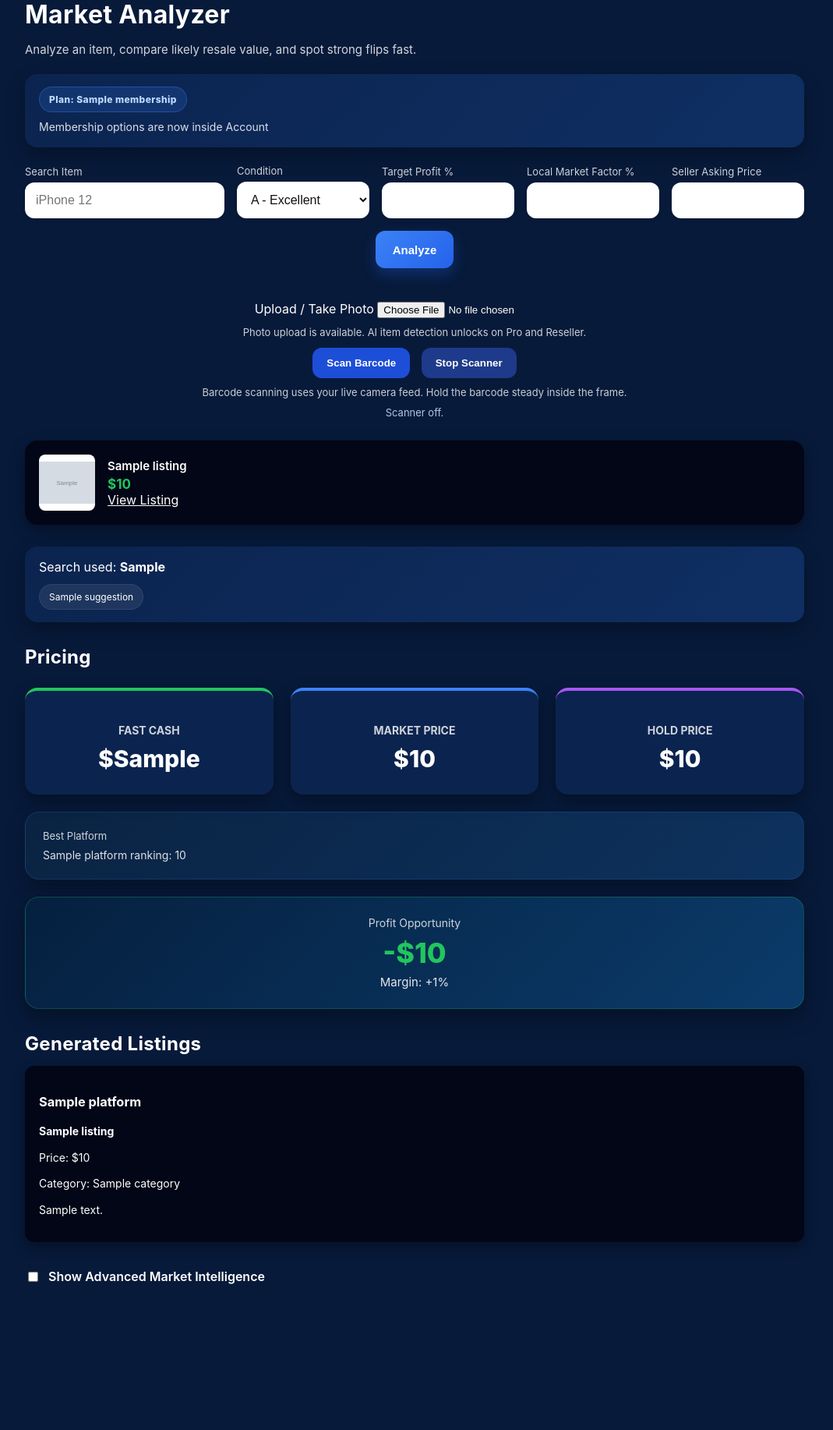
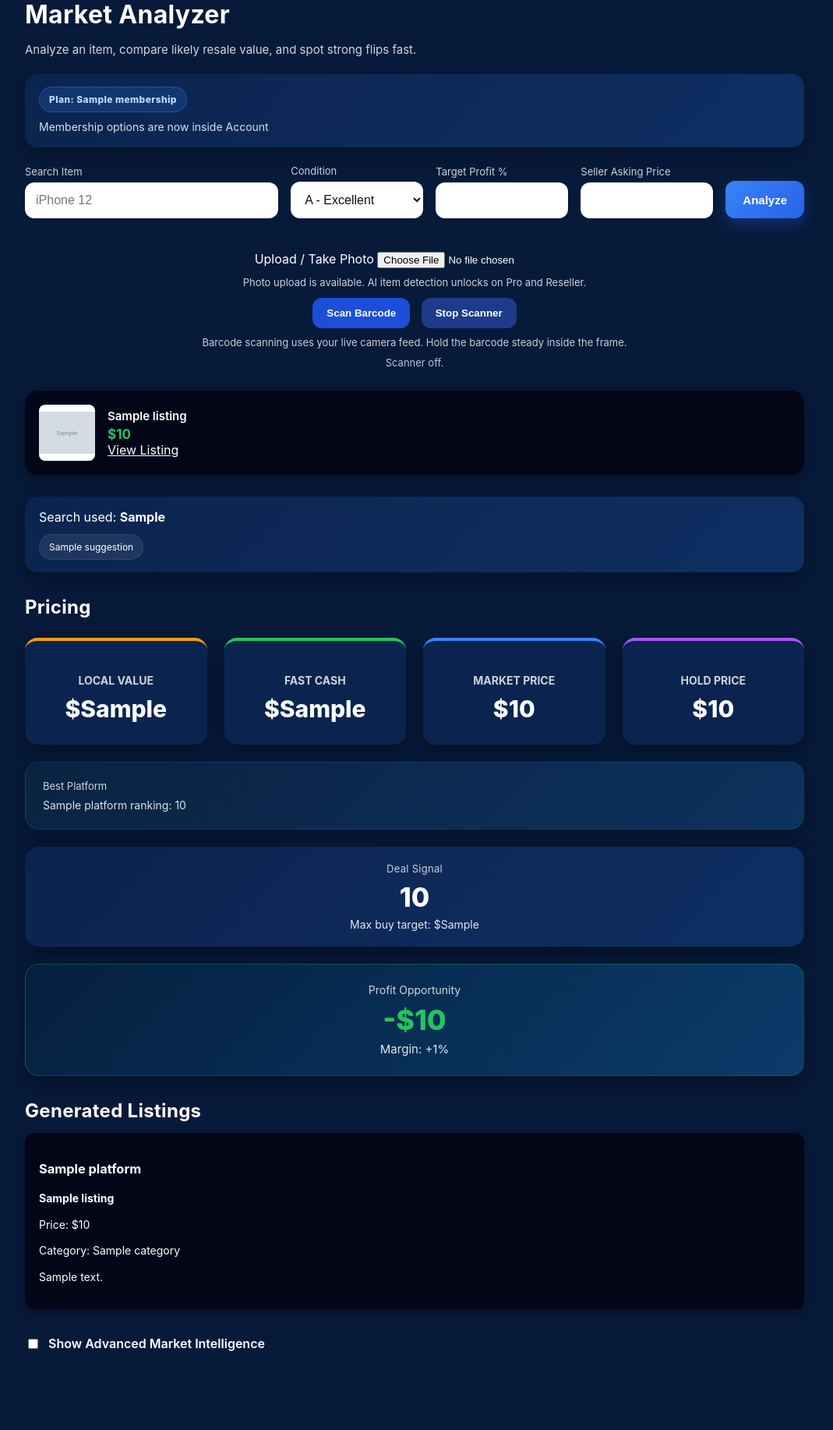
Before and after one commit to donnieclams42-star/clams-resale-engine, a FastAPI app: template templates/dashboard.html in a window 1280 px wide. Shown: the part 145-1979 px from the top of the page at 78% size, without its empty margins (108-1177 px from the left). Before the commit the page ends 1792 px from the top, so only its background shows below. Run offline with FastAPI, Linux system fonts and the light colour scheme; the template is opened without the code that fills it: most values are stand-ins (such as "Sample title", 1, 10 or a date in 2020); grey boxes marked "Sample" are stand-in pictures; some libraries are stand-ins or nearby versions.

Commit message:
Final stabilization pass before radar

```diff
--- a/main.py
+++ b/main.py
@@ -310,6 +310,30 @@ def deal_score_class(score):
     if score >= 60:
         return "score-medium"
     return "score-weak"
+
+
+def deal_temperature_class(label: str):
+    label = (label or "").upper()
+    if label == "HOT DEAL":
+        return "deal-hot"
+    if label == "WARM DEAL":
+        return "deal-warm"
+    if label == "COOL DEAL":
+        return "deal-cool"
+    return "deal-pass"
+
+
+def normalize_local_factor(value) -> int:
+    try:
+        number = int(round(float(value)))
+    except Exception:
+        return DEFAULT_USER_SETTINGS["local_factor"]
+
+    if number < 40:
+        number = 40
+    if number > 120:
+        number = 120
+    return number
 
 
 def get_plan_ui_context(user: dict):
@@ -687,6 +711,8 @@ async def analyze(
     if local_factor is None:
         local_factor = settings["local_factor"]
 
+    local_factor = normalize_local_factor(local_factor)
+
     if not platforms:
         platforms = settings["platforms"]
 
@@ -782,19 +808,12 @@ async def analyze(
     data["flip_score_ui"] = clamp_score(data.get("flip_score", 0))
     data["deal_score_class"] = deal_score_class(data["deal_score_ui"])
     data["flip_score_class"] = deal_score_class(data["flip_score_ui"])
+    data["deal_temperature"] = data.get("deal_temperature", "PASS")
+    data["deal_temperature_class"] = deal_temperature_class(data["deal_temperature"])
     data["query_used"] = query
     data["suggestions"] = suggestions or []
 
-    if asking_price is not None:
-        try:
-            market_price = float(data.get("market_price", 0))
-            profit_delta = round(market_price - float(asking_price), 2)
-            data["profit_delta"] = profit_delta
-            data["profit_margin_percent"] = round((profit_delta / float(asking_price)) * 100, 1) if float(asking_price) > 0 else 0
-        except Exception:
-            data["profit_delta"] = None
-            data["profit_margin_percent"] = None
-    else:
+    if asking_price is None:
         data["profit_delta"] = None
         data["profit_margin_percent"] = None
 
@@ -881,6 +900,26 @@ async def save_settings(
     )
 
 
+# ---------- ACCOUNT PREFERENCES ----------
+
+@app.post("/account/preferences")
+async def save_account_preferences(
+    request: Request,
+    email: str = Form(""),
+    local_factor: float = Form(80),
+):
+    email = get_request_email(request, email)
+    if not email:
+        return RedirectResponse("/login", status_code=303)
+
+    user = ensure_user_exists(email)
+    settings = user["settings"]
+    settings["local_factor"] = normalize_local_factor(local_factor)
+    update_user_record(email, {"settings": settings})
+
+    return RedirectResponse(f"/account?email={email}&notice=Market+preferences+saved", status_code=303)
+
+
 # ---------- ACCOUNT ----------
 
 @app.get("/account", response_class=HTMLResponse)
--- a/static/styles.css
+++ b/static/styles.css
@@ -215,6 +215,22 @@ opacity:.9;
 color:#bfdbfe;
 }
 
+.photo-preview-wrap{
+margin:14px auto 0;
+max-width:260px;
+padding:10px;
+border-radius:16px;
+background:rgba(255,255,255,0.04);
+border:1px solid rgba(255,255,255,0.08);
+}
+
+.photo-preview-wrap img{
+display:block;
+width:100%;
+border-radius:12px;
+object-fit:cover;
+}
+
 #scanner{
 display:none;
 position:relative;
@@ -341,7 +357,7 @@ margin-top:3px;
 
 .price-grid{
 display:grid;
-grid-template-columns:repeat(3,1fr);
+grid-template-columns:repeat(4,1fr);
 gap:22px;
 margin-top:25px;
 }
@@ -376,6 +392,58 @@ border-top:4px solid #3b82f6;
 
 .hold{
 border-top:4px solid #a855f7;
+}
+
+.local{
+border-top:4px solid #f59e0b;
+}
+
+.deal-temperature-box{
+margin-top:22px;
+padding:20px 22px;
+border-radius:18px;
+text-align:center;
+box-shadow:0 10px 26px rgba(0,0,0,0.35);
+background:linear-gradient(135deg,#0b244f,#0f2f63);
+}
+
+.deal-temperature-label{
+font-size:13px;
+opacity:.78;
+margin-bottom:8px;
+letter-spacing:.3px;
+}
+
+.deal-temperature-main{
+font-size:34px;
+font-weight:800;
+margin:0;
+}
+
+.deal-temperature-sub{
+margin-top:6px;
+font-size:14px;
+opacity:.88;
+}
+
+.deal-hot{
+border:1px solid rgba(34,197,94,.45);
+box-shadow:0 10px 24px rgba(34,197,94,.16);
+}
+
+.deal-warm{
+border:1px solid rgba(234,179,8,.45);
+box-shadow:0 10px 24px rgba(234,179,8,.16);
+}
+
+.deal-cool{
+border:1px solid rgba(59,130,246,.45);
+box-shadow:0 10px 24px rgba(59,130,246,.16);
+}
+
+.deal-pass{
+border:1px solid rgba(239,68,68,.45);
+box-shadow:0 10px 24px rgba(239,68,68,.16);
 }
 
 /* PROFIT OPPORTUNITY */
--- a/templates/dashboard.html
+++ b/templates/dashboard.html
@@ -8,6 +8,7 @@
 <script>
 let scannerRunning = false;
 let lastDetectedCode = "";
+let scannerCooldown = false;
 
 function toggleAdvanced(){
     const section = document.getElementById("advanced");
@@ -18,15 +19,14 @@ function toggleAdvanced(){
 }
 
 function stopScanner(){
-    if (window.Quagga && scannerRunning) {
-        try {
-            Quagga.stop();
-        } catch (e) {
-            console.log("Scanner stop issue:", e);
-        }
+    if (window.Quagga) {
+        try { Quagga.offDetected(); } catch (e) {}
+        try { Quagga.stop(); } catch (e) {}
     }
 
     scannerRunning = false;
+    scannerCooldown = false;
+
     const scanner = document.getElementById("scanner");
     const status = document.getElementById("scanner-status");
 
@@ -40,12 +40,39 @@ function stopScanner(){
     }
 }
 
+function handleDetectedBarcode(code){
+    const queryInput = document.getElementById("query");
+    const status = document.getElementById("scanner-status");
+
+    if(!code || scannerCooldown){
+        return;
+    }
+
+    if(code === lastDetectedCode){
+        return;
+    }
+
+    lastDetectedCode = code;
+    scannerCooldown = true;
+
+    if(queryInput){
+        queryInput.value = code;
+    }
+
+    if(status){
+        status.textContent = "Barcode captured: " + code;
+    }
+
+    setTimeout(() => {
+        stopScanner();
+    }, 300);
+}
+
 function startScanner(){
     const scanner = document.getElementById("scanner");
     const status = document.getElementById("scanner-status");
-    const queryInput = document.getElementById("query");
 
-    if(!scanner || !queryInput){
+    if(!scanner){
         return;
     }
 
@@ -64,16 +91,21 @@ function startScanner(){
     }
 
     if(scannerRunning){
+        if(status){
+            status.textContent = "Scanner already running.";
+        }
         return;
     }
 
     lastDetectedCode = "";
+    scannerCooldown = false;
     scanner.style.display = "block";
+
     if(status){
         status.textContent = "Starting camera scanner...";
     }
 
-    Quagga.offDetected();
+    try { Quagga.offDetected(); } catch (e) {}
 
     Quagga.init({
         inputStream: {
@@ -81,33 +113,33 @@ function startScanner(){
             type: "LiveStream",
             target: scanner,
             constraints: {
-                facingMode: { ideal: "environment" },
-                width: { ideal: 1280 },
-                height: { ideal: 720 }
+                facingMode: "environment",
+                width: { min: 640, ideal: 1280 },
+                height: { min: 480, ideal: 720 },
+                aspectRatio: { ideal: 1.7777778 }
             },
             area: {
-                top: "10%",
+                top: "15%",
                 right: "5%",
                 left: "5%",
-                bottom: "10%"
+                bottom: "15%"
             },
             singleChannel: false
         },
         locator: {
-            patchSize: "large",
-            halfSample: false
+            patchSize: "medium",
+            halfSample: true
         },
         numOfWorkers: 0,
         locate: true,
-        frequency: 10,
+        frequency: 15,
         decoder: {
             readers: [
                 "ean_reader",
                 "ean_8_reader",
                 "upc_reader",
                 "upc_e_reader",
-                "code_128_reader",
-                "code_39_reader"
+                "code_128_reader"
             ],
             multiple: false
         }
@@ -130,17 +162,44 @@ function startScanner(){
 
     Quagga.onDetected(function(data){
         const code = data && data.codeResult ? data.codeResult.code : "";
-        if(!code || code === lastDetectedCode){
+        if(!code || code.length < 8){
             return;
         }
+        handleDetectedBarcode(code);
+    });
+}
 
-        lastDetectedCode = code;
-        queryInput.value = code;
-        if(status){
-            status.textContent = "Barcode captured: " + code;
+function handlePhotoSelected(event){
+    const file = event.target.files && event.target.files[0];
+    const previewWrap = document.getElementById("photo-preview-wrap");
+    const previewImg = document.getElementById("photo-preview");
+    const status = document.getElementById("photo-status");
+    const analyzeButton = document.getElementById("analyze-btn");
+
+    if(!file){
+        if(previewWrap){ previewWrap.style.display = "none"; }
+        if(status){ status.textContent = ""; }
+        if(analyzeButton){ analyzeButton.textContent = "Analyze"; }
+        return;
+    }
+
+    const reader = new FileReader();
+    reader.onload = function(e){
+        if(previewImg){
+            previewImg.src = e.target.result;
         }
-        stopScanner();
-    });
+        if(previewWrap){
+            previewWrap.style.display = "block";
+        }
+    };
+    reader.readAsDataURL(file);
+
+    if(status){
+        status.textContent = "Photo attached. Tap Analyze to run image detection or combine it with a typed search.";
+    }
+    if(analyzeButton){
+        analyzeButton.textContent = "Analyze Photo";
+    }
 }
 
 window.addEventListener("beforeunload", stopScanner);
@@ -208,16 +267,11 @@ window.addEventListener("beforeunload", stopScanner);
             </div>
 
             <div class="form-group">
-                <label>Local Market Factor %</label>
-                <input type="number" name="local_factor" value="{{ user_settings.local_factor }}">
-            </div>
-
-            <div class="form-group">
                 <label>Seller Asking Price</label>
                 <input type="number" name="asking_price" step="0.01">
             </div>
 
-            <button class="analyze-btn" type="submit">Analyze</button>
+            <button id="analyze-btn" class="analyze-btn" type="submit">Analyze</button>
         </div>
 
         <div class="platform-pills">
@@ -229,7 +283,12 @@ window.addEventListener("beforeunload", stopScanner);
 
         <div class="upload-section">
             <label>Upload / Take Photo</label>
-            <input type="file" name="photo" accept="image/*" capture="environment">
+            <input id="photo-input" type="file" name="photo" accept="image/*" capture="environment" onchange="handlePhotoSelected(event)">
+
+            <div id="photo-status" class="upload-note"></div>
+            <div id="photo-preview-wrap" class="photo-preview-wrap" style="display:none;">
+                <img id="photo-preview" src="" alt="Selected photo preview">
+            </div>
 
             <div class="upload-note">
                 {% if plan_info.ai_photo_enabled %}
@@ -275,6 +334,10 @@ window.addEventListener("beforeunload", stopScanner);
 
     <h2>Pricing</h2>
     <div class="price-grid">
+        <div class="price-card local">
+            <h3>LOCAL VALUE</h3>
+            <p>${{data.local_market_value}}</p>
+        </div>
         <div class="price-card fast">
             <h3>FAST CASH</h3>
             <p>${{data.fast_cash}}</p>
@@ -302,6 +365,12 @@ window.addEventListener("beforeunload", stopScanner);
     </div>
 
     {% if data.profit_delta is not none %}
+    <div class="deal-temperature-box {{ data.deal_temperature_class }}">
+        <div class="deal-temperature-label">Deal Signal</div>
+        <div class="deal-temperature-main">{{ data.deal_temperature }}</div>
+        <div class="deal-temperature-sub">Max buy target: ${{ data.max_buy }}</div>
+    </div>
+
     <div class="profit-opportunity-card">
         <div class="profit-headline">Profit Opportunity</div>
         <div class="profit-main">
--- a/utils/deal_score.py
+++ b/utils/deal_score.py
@@ -26,9 +26,11 @@ def deal_score(market_price, max_buy, sold_count=0, active_count=0, volatility=0
     score = max(0, min(score, 100))
 
     if score >= 70:
-        decision = "BUY"
+        decision = "HOT DEAL"
     elif score >= 45:
-        decision = "WATCH"
+        decision = "WARM DEAL"
+    elif score >= 25:
+        decision = "COOL DEAL"
     else:
         decision = "PASS"
 
```
Also changed, not shown: market_analysis.py (+40 -38 lines), templates/account.html (+35 -1 lines).
